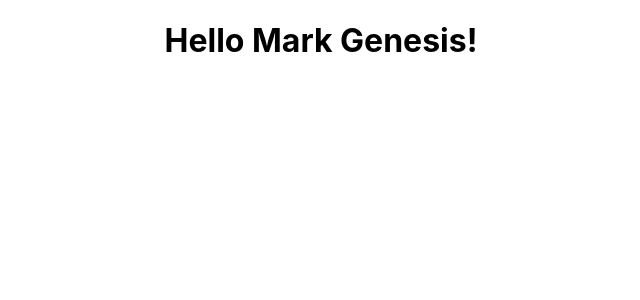
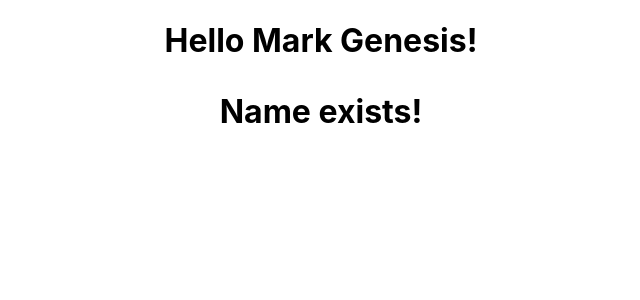
Before and after one commit to gtopinio/react-playground, a React (Create React App) app: page / in a window 1280 px wide. Shown: the top 300 px of the page, without its empty margins (319-959 px from the left). Built offline with nearby package versions, Linux system fonts and the light colour scheme.

Commit message:
update: play around with react fragments

```diff
--- a/src/App.js
+++ b/src/App.js
@@ -7,6 +7,16 @@ const App = () => {
     <div className="App">
       <h1>
         Hello {isNameVisible && name ? name + '!' : 'World!'}
+        {
+          isNameVisible && name ?
+          <>
+            <p>Name exists!</p>
+          </>
+          :
+          <>
+            <p>Name does not exist!</p>
+          </>
+        }
       </h1>
     </div>
   );
```
